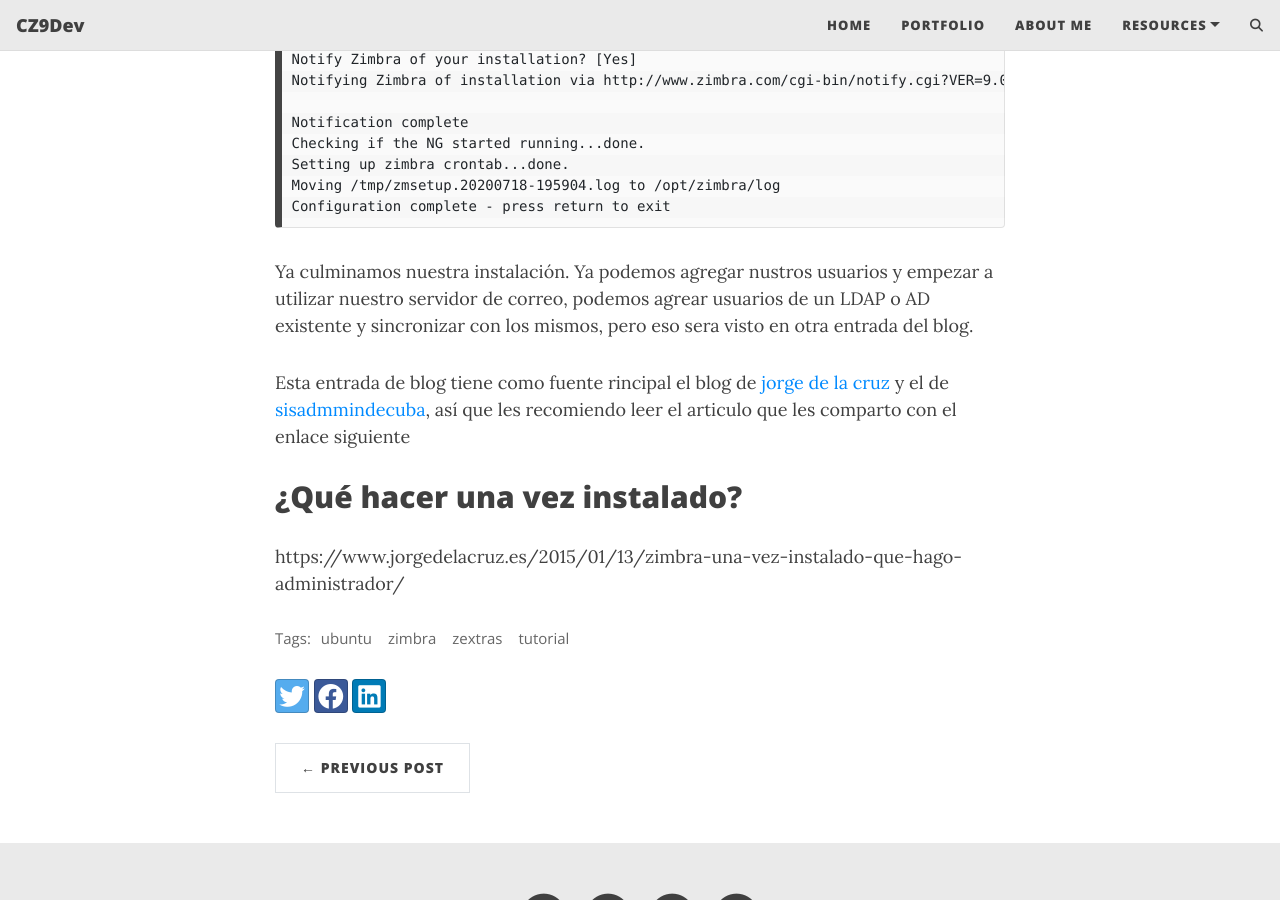
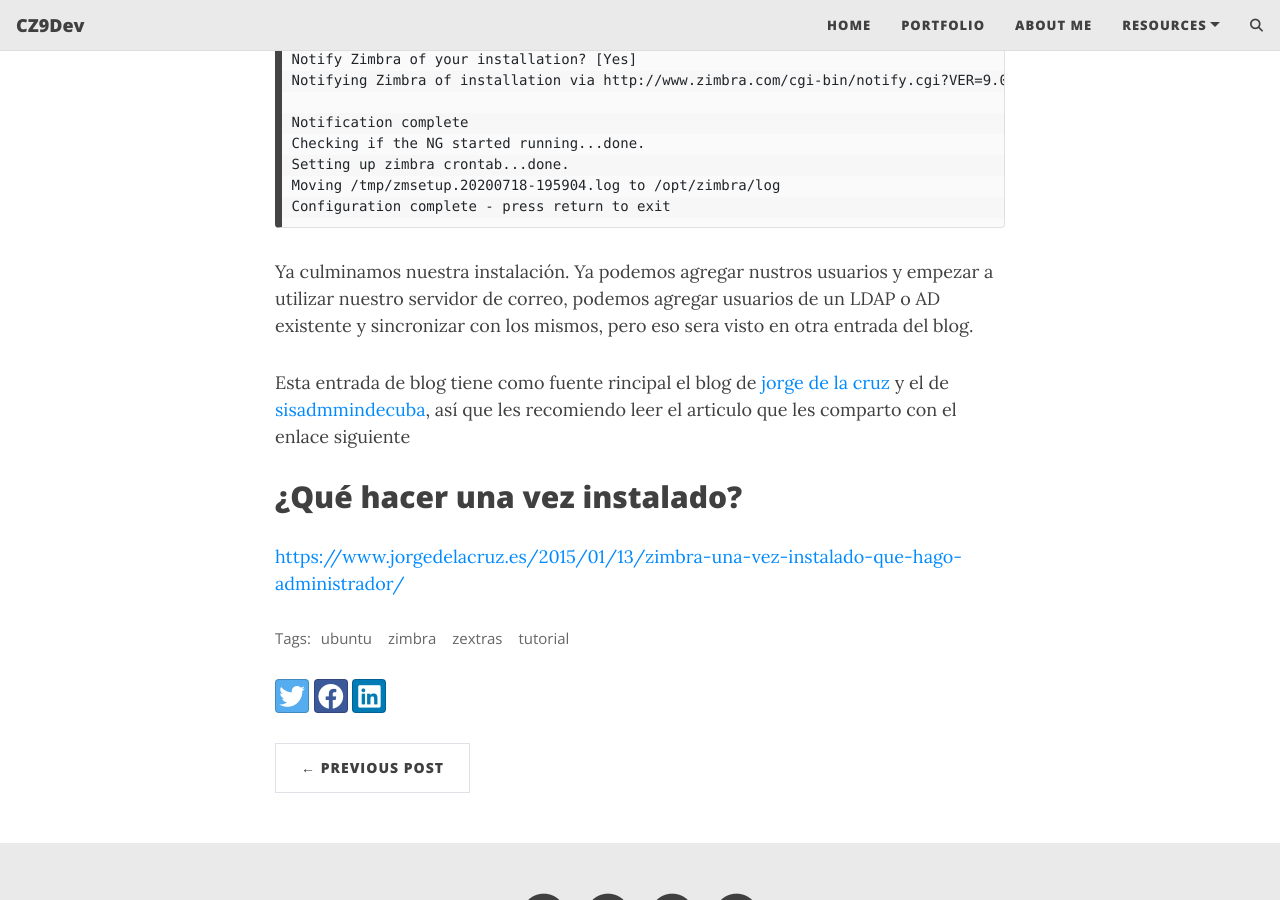
Before and after one commit to cz9dev/cz9dev.github.io, a Jekyll site: the page built from _posts/2022-06-23-install-zimbra9-zextras.md, in a window 1280 px wide and 900 px high, scrolled down 16714 px. Built offline with Jekyll 4.4.1, drawn with Linux system fonts in a browser that asks for light colours; nearby versions of some CDN libraries; comment, search, counter and statistics services are not loaded.

Commit message:
Update 2022-06-23-install-zimbra9-zextras.md

```diff
--- a/_posts/2022-06-23-install-zimbra9-zextras.md
+++ b/_posts/2022-06-23-install-zimbra9-zextras.md
@@ -738,10 +738,10 @@
 Configuration complete - press return to exit
 ~~~
 
-Ya culminamos nuestra instalación. Ya podemos agregar nustros usuarios y empezar a utilizar nuestro servidor de correo, podemos agrear usuarios de un LDAP o AD existente y sincronizar con los mismos, pero eso sera visto en otra entrada del blog.
+Ya culminamos nuestra instalación. Ya podemos agregar nustros usuarios y empezar a utilizar nuestro servidor de correo, podemos agregar usuarios de un LDAP o AD existente y sincronizar con los mismos, pero eso sera visto en otra entrada del blog.
 
-Esta entrada de blog tiene como fuente rincipal el blog de [jorge de la cruz](jorgedelacruz.es) y el de [sisadmmindecuba](https://www.sysadminsdecuba.com/), así que les recomiendo leer el articulo que les comparto con el enlace siguiente
+Esta entrada de blog tiene como fuente rincipal el blog de [jorge de la cruz](jorgedelacruz.es "jorgedelacruz") y el de [sisadmmindecuba](https://www.sysadminsdecuba.com/ "sisadmindecuba"), así que les recomiendo leer el articulo que les comparto con el enlace siguiente
 
 ## ¿Qué hacer una vez instalado?
 
-https://www.jorgedelacruz.es/2015/01/13/zimbra-una-vez-instalado-que-hago-administrador/
+[https://www.jorgedelacruz.es/2015/01/13/zimbra-una-vez-instalado-que-hago-administrador/]()
```
